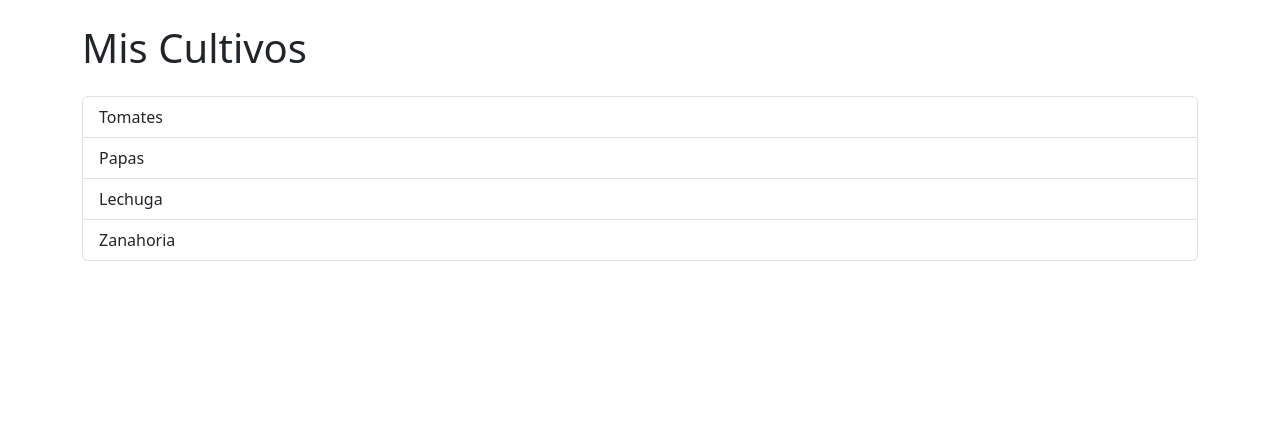
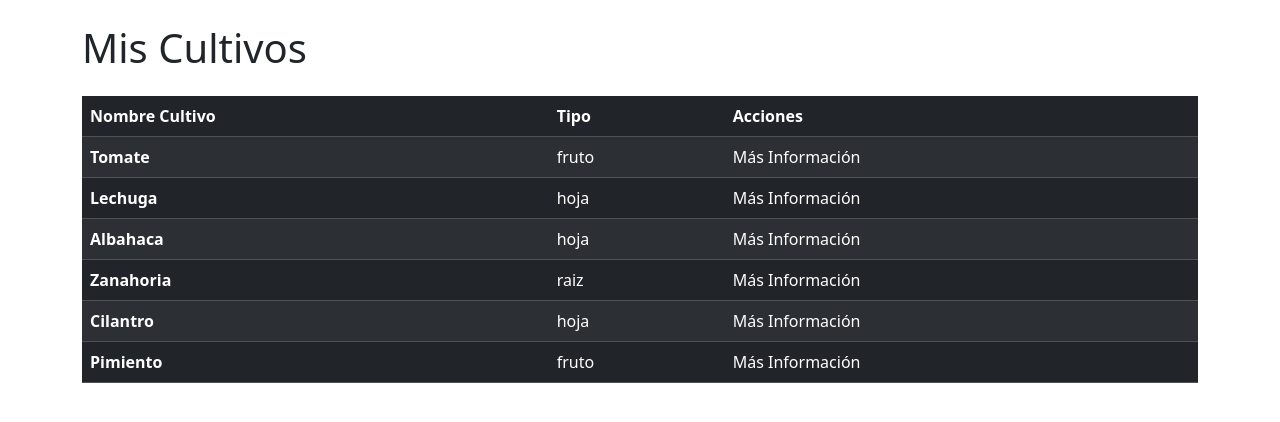
Before and after one commit to tomasvera17/cultivos, a Django app: page / in a window 1280 px wide. Shown: the top 422 px of the page. Run offline with Django 5.2, Linux system fonts and the light colour scheme.

Commit message:
cambios clase 28-08

```diff
--- a/cultivos/views.py
+++ b/cultivos/views.py
@@ -1,9 +1,25 @@
 from django.shortcuts import render
 
 def listar_cultivos(request):
-    datos = {
+    cultivos_originales = [
+        {'nombre': 'Tomate', 'tipo': 'fruto'},
+        {'nombre': 'Lechuga', 'tipo': 'hoja'},
+        {'nombre': 'Albahaca', 'tipo': 'hoja'},
+        {'nombre': 'Zanahoria', 'tipo': 'raiz'},
+        {'nombre': 'Cilantro', 'tipo': 'hoja'},
+        {'nombre': 'Pimiento', 'tipo': 'fruto'},
+    ]
+    termino = request.GET.get('buscar', '')
+    tipo = request.GET.get('tipo', '')
+    cultivo_filtrados = cultivos_originales
+    if termino:
+        cultivo_filtrados = [c for c in cultivo_filtrados if termino.lower() in c['nombre'].lower()]
+    if tipo:
+        cultivo_filtrados = [c for c in cultivo_filtrados if c['tipo'] == tipo]
+
+    contexto = {
         'titulo': 'Mi huerto',
-        'mensaje': 'Esta es la lista simulada de cultivos',
-        'cultivos': ['Tomates', 'Papas', 'Lechuga', 'Zanahoria']
+        'mensaje': 'Filtra los cultivos por nombre y tipo',
+        'cultivos': cultivo_filtrados,
     }
-    return render(request, 'cultivos/lista_cultivos.html', datos)
+    return render(request, 'cultivos/lista_cultivos.html', contexto)
--- a/templates/cultivos/lista_cultivos.html
+++ b/templates/cultivos/lista_cultivos.html
@@ -2,12 +2,26 @@
 {% block title %}Mis Cultivos{% endblock title %}Mis Cultivos
 {% block content %}
     <h1 class = 'mb-4'>Mis Cultivos</h1>
-    <ul class = 'list-group'>
-        {% for cultivo in cultivos %}
-            <li class='list-group-item'>{{cultivo}} </li>
-        {% empty %}
-            <li class='list-group-item'>No hay cultivos que mostrar</li>
-        {% endfor %}
-
-    </ul>
+    <table class="table table-striped table-dark">
+  <thead>
+    <tr>
+      <th scope="col">Nombre Cultivo</th>
+      <th scope="col">Tipo</th>
+      <th scope="col">Acciones</th>
+    </tr>
+  </thead>
+  <tbody>
+    {% for cultivo in cultivos %}
+        <tr>
+        <th scope="row">{{ cultivo.nombre }}</th>
+        <td>{{ cultivo.tipo }}</td>
+        <td>Más Información</td>
+        </tr>
+    {% empty %}
+    <tr>
+        <td class="">No hay información</td>
+    </tr>
+    {% endfor %}
+  </tbody>
+</table>
 {% endblock content %}
```
